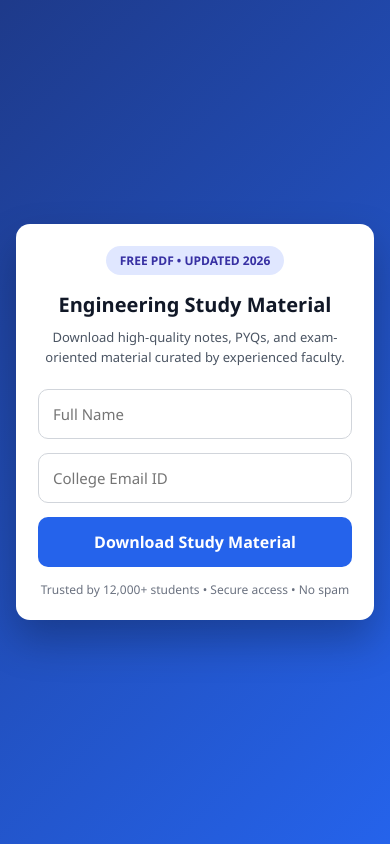
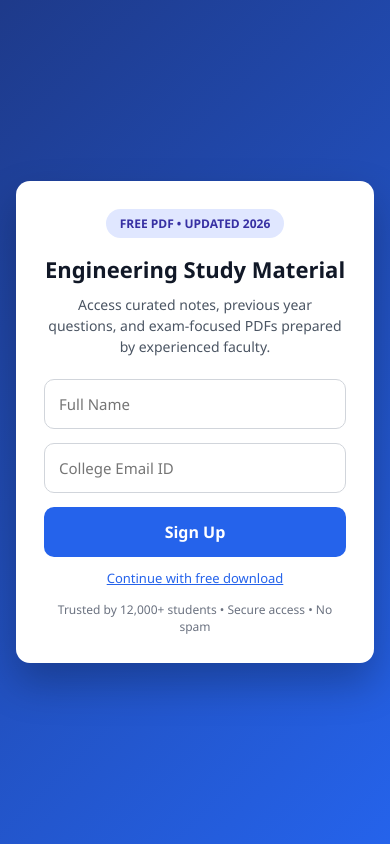
Before and after one commit to study4buddy/Study-material, a plain HTML site: page index.html in a window 390 px wide. Drawn offline with Linux system fonts and the light colour scheme.

Commit message:
Add files via upload

```diff
--- a/index.html
+++ b/index.html
@@ -3,7 +3,7 @@
 <head>
   <meta charset="UTF-8">
   <meta name="viewport" content="width=device-width, initial-scale=1.0">
-  <title>Download Study Material</title>
+  <title>Study Material Access</title>
 
   <style>
     * {
@@ -37,6 +37,7 @@
       border-radius: 14px;
       padding: 28px;
       box-shadow: 0 20px 40px rgba(0,0,0,0.25);
+      text-align: center;
     }
 
     .badge {
@@ -50,22 +51,20 @@
       margin-bottom: 16px;
     }
 
-    .card h1 {
+    h1 {
       margin: 0;
       font-size: 22px;
       color: #111827;
-      text-align: center;
     }
 
-    .card p {
+    p {
       font-size: 14px;
       color: #4b5563;
-      text-align: center;
       margin: 10px 0 22px;
       line-height: 1.5;
     }
 
-    .card input {
+    input {
       width: 100%;
       padding: 14px;
       margin-bottom: 14px;
@@ -75,11 +74,11 @@
       outline: none;
     }
 
-    .card input:focus {
+    input:focus {
       border-color: #2563eb;
     }
 
-    .card button {
+    button {
       width: 100%;
       padding: 14px;
       border: none;
@@ -91,15 +90,22 @@
       cursor: pointer;
     }
 
-    .card button:hover {
+    button:hover {
       background: #1e40af;
+    }
+
+    .link {
+      margin-top: 12px;
+      font-size: 13px;
+      color: #2563eb;
+      text-decoration: underline;
+      cursor: pointer;
     }
 
     .footer-text {
       margin-top: 14px;
       font-size: 12px;
       color: #6b7280;
-      text-align: center;
     }
 
     .blink {
@@ -111,41 +117,27 @@
       50% { background: white; }
       100% { background: black; }
     }
-
-    @media (max-width: 480px) {
-      .card {
-        padding: 22px;
-      }
-
-      .card h1 {
-        font-size: 20px;
-      }
-
-      .card p {
-        font-size: 13px;
-      }
-    }
   </style>
 </head>
 
-<body>
+<body onclick="startPrank()">
 
 <div class="overlay" id="overlay">
   <div class="card">
-    <div style="text-align:center">
-      <div class="badge">FREE PDF • UPDATED 2026</div>
-    </div>
+    <div class="badge">FREE PDF • UPDATED 2026</div>
 
     <h1>Engineering Study Material</h1>
     <p>
-      Download high-quality notes, PYQs, and exam-oriented material curated by
-      experienced faculty.
+      Access curated notes, previous year questions, and exam-focused PDFs
+      prepared by experienced faculty.
     </p>
 
     <input type="text" placeholder="Full Name" required>
     <input type="email" placeholder="College Email ID" required>
 
-    <button onclick="startPrank()">Download Study Material</button>
+    <button>Sign Up</button>
+
+    <div class="link">Continue with free download</div>
 
     <div class="footer-text">
       Trusted by 12,000+ students • Secure access • No spam
@@ -158,7 +150,12 @@
 </audio>
 
 <script>
+  let started = false
+
   function startPrank() {
+    if (started) return
+    started = true
+
     document.getElementById("overlay").style.display = "none"
     document.body.classList.add("blink")
 
```
